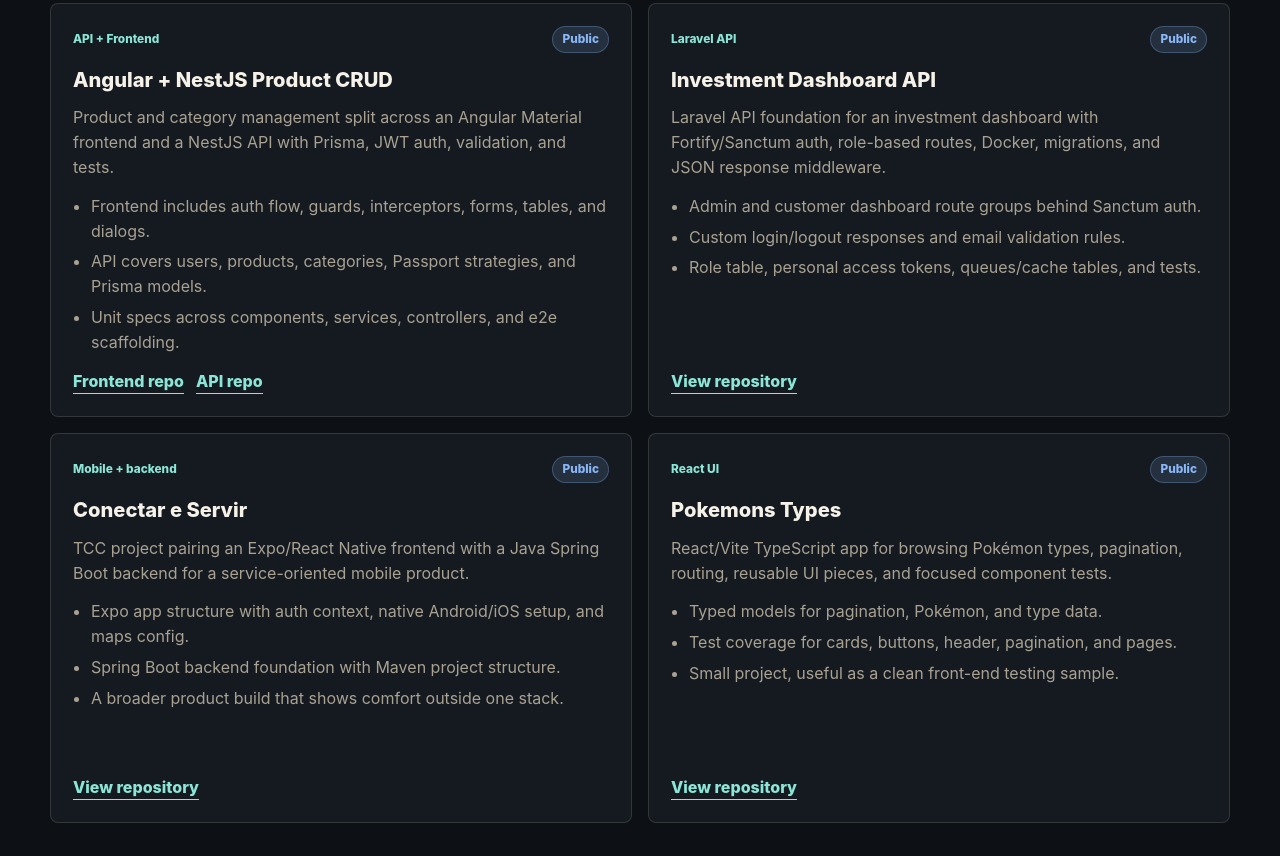
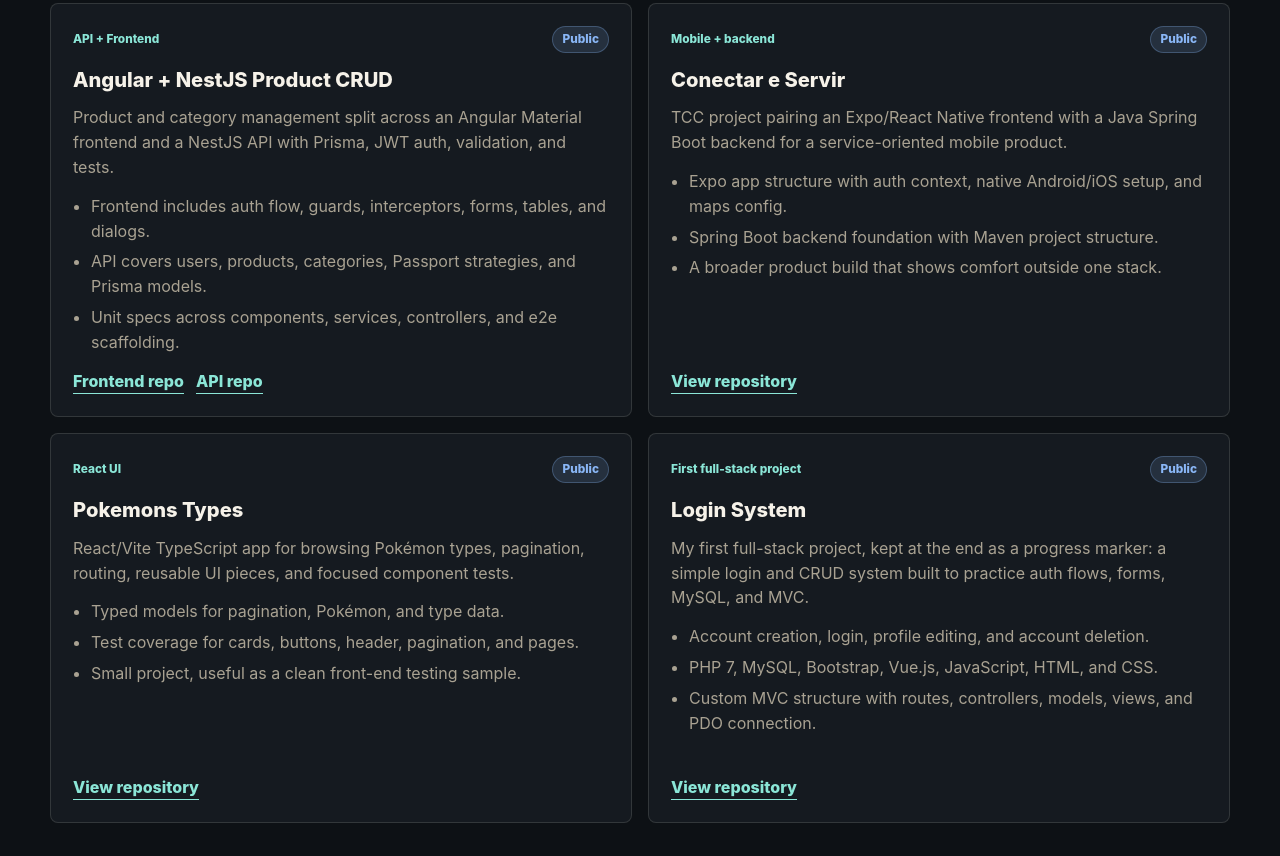
Before and after one commit to marcel0paixao/marcel0paixao.github.io, a plain HTML site: page index.html in a window 1280 px wide. Shown: the part 2764-3620 px from the top of the page. Drawn offline with Linux system fonts and the light colour scheme.

Commit message:
Replace investment dashboard with login system

```diff
--- a/index.html
+++ b/index.html
@@ -305,30 +305,6 @@
 
             <article class="project-card">
               <div class="project-topline">
-                <span class="project-kicker">Laravel API</span>
-                <span class="project-state public" data-i18n="statePublic3">Public</span>
-              </div>
-              <h3>Investment Dashboard API</h3>
-              <p data-i18n="investmentDesc">
-                Laravel API foundation for an investment dashboard with Fortify/Sanctum auth,
-                role-based routes, Docker, migrations, and JSON response middleware.
-              </p>
-              <ul>
-                <li data-i18n="investmentOne">Admin and customer dashboard route groups behind Sanctum auth.</li>
-                <li data-i18n="investmentTwo">Custom login/logout responses and email validation rules.</li>
-                <li data-i18n="investmentThree">Role table, personal access tokens, queues/cache tables, and tests.</li>
-              </ul>
-              <a
-                class="text-link"
-                href="https://github.com/marcel0paixao/investment-dashboard-project-api"
-                data-i18n="repoLink2"
-              >
-                View repository
-              </a>
-            </article>
-
-            <article class="project-card">
-              <div class="project-topline">
                 <span class="project-kicker">Mobile + backend</span>
                 <span class="project-state public" data-i18n="statePublic4">Public</span>
               </div>
@@ -363,6 +339,26 @@
                 <li data-i18n="pokemonThree">Small project, useful as a clean front-end testing sample.</li>
               </ul>
               <a class="text-link" href="https://github.com/marcel0paixao/pokemons-types" data-i18n="repoLink4">
+                View repository
+              </a>
+            </article>
+
+            <article class="project-card">
+              <div class="project-topline">
+                <span class="project-kicker" data-i18n="loginKicker">First full-stack project</span>
+                <span class="project-state public" data-i18n="statePublic6">Public</span>
+              </div>
+              <h3>Login System</h3>
+              <p data-i18n="loginDesc">
+                My first full-stack project, kept at the end as a progress marker: a simple login
+                and CRUD system built to practice auth flows, forms, MySQL, and MVC.
+              </p>
+              <ul>
+                <li data-i18n="loginOne">Account creation, login, profile editing, and account deletion.</li>
+                <li data-i18n="loginTwo">PHP 7, MySQL, Bootstrap, Vue.js, JavaScript, HTML, and CSS.</li>
+                <li data-i18n="loginThree">Custom MVC structure with routes, controllers, models, views, and PDO connection.</li>
+              </ul>
+              <a class="text-link" href="https://github.com/marcel0paixao/login-system" data-i18n="repoLinkLogin">
                 View repository
               </a>
             </article>
--- a/script.js
+++ b/script.js
@@ -64,6 +64,7 @@ const translations = {
     statePublic3: "Public",
     statePublic4: "Public",
     statePublic5: "Public",
+    statePublic6: "Public",
     docuDesc:
       "Full-stack PDF question-answering app with upload, MinIO object storage, text extraction, and LLM answers grounded in the selected document.",
     docuOne: "Express API and React/Vite frontend in a simple monorepo.",
@@ -83,12 +84,6 @@ const translations = {
     angularThree: "Unit specs across components, services, controllers, and e2e scaffolding.",
     frontendRepo: "Frontend repo",
     apiRepo: "API repo",
-    investmentDesc:
-      "Laravel API foundation for an investment dashboard with Fortify/Sanctum auth, role-based routes, Docker, migrations, and JSON response middleware.",
-    investmentOne: "Admin and customer dashboard route groups behind Sanctum auth.",
-    investmentTwo: "Custom login/logout responses and email validation rules.",
-    investmentThree: "Role table, personal access tokens, queues/cache tables, and tests.",
-    repoLink2: "View repository",
     conectarDesc:
       "TCC project pairing an Expo/React Native frontend with a Java Spring Boot backend for a service-oriented mobile product.",
     conectarOne:
@@ -102,6 +97,13 @@ const translations = {
     pokemonTwo: "Test coverage for cards, buttons, header, pagination, and pages.",
     pokemonThree: "Small project, useful as a clean front-end testing sample.",
     repoLink4: "View repository",
+    loginKicker: "First full-stack project",
+    loginDesc:
+      "My first full-stack project, kept at the end as a progress marker: a simple login and CRUD system built to practice auth flows, forms, MySQL, and MVC.",
+    loginOne: "Account creation, login, profile editing, and account deletion.",
+    loginTwo: "PHP 7, MySQL, Bootstrap, Vue.js, JavaScript, HTML, and CSS.",
+    loginThree: "Custom MVC structure with routes, controllers, models, views, and PDO connection.",
+    repoLinkLogin: "View repository",
     stackEyebrow: "How I can help",
     stackTitle: "Practical full-stack engineering",
     capBackendTitle: "Backend systems",
@@ -190,6 +192,7 @@ const translations = {
     statePublic3: "Público",
     statePublic4: "Público",
     statePublic5: "Público",
+    statePublic6: "Público",
     docuDesc:
       "Aplicação full-stack para perguntas sobre PDFs, com upload, armazenamento em MinIO, extração de texto e respostas de LLM baseadas no documento selecionado.",
     docuOne: "API Express e frontend React/Vite em um monorepo simples.",
@@ -209,12 +212,6 @@ const translations = {
     angularThree: "Specs unitários em componentes, services, controllers e base e2e.",
     frontendRepo: "Repo frontend",
     apiRepo: "Repo API",
-    investmentDesc:
-      "Base de API Laravel para dashboard de investimentos com Fortify/Sanctum auth, rotas por papel, Docker, migrations e middleware de resposta JSON.",
-    investmentOne: "Grupos de rotas admin e customer atrás de autenticação Sanctum.",
-    investmentTwo: "Respostas customizadas de login/logout e regras de validação de email.",
-    investmentThree: "Tabela de roles, personal access tokens, filas/cache e testes.",
-    repoLink2: "Ver repositório",
     conectarDesc:
       "Projeto de TCC juntando frontend Expo/React Native e backend Java Spring Boot para um produto mobile orientado a serviços.",
     conectarOne:
@@ -228,6 +225,13 @@ const translations = {
     pokemonTwo: "Testes cobrindo cards, botões, header, paginação e páginas.",
     pokemonThree: "Projeto menor, útil como amostra limpa de testes no front-end.",
     repoLink4: "Ver repositório",
+    loginKicker: "Primeiro projeto full-stack",
+    loginDesc:
+      "Meu primeiro projeto full-stack, mantido no final como marco de evolução: um sistema simples de login e CRUD feito para praticar fluxos de auth, formulários, MySQL e MVC.",
+    loginOne: "Criação de conta, login, edição de perfil e exclusão de conta.",
+    loginTwo: "PHP 7, MySQL, Bootstrap, Vue.js, JavaScript, HTML e CSS.",
+    loginThree: "Estrutura MVC própria com rotas, controllers, models, views e conexão PDO.",
+    repoLinkLogin: "Ver repositório",
     stackEyebrow: "Como posso ajudar",
     stackTitle: "Engenharia full-stack prática",
     capBackendTitle: "Sistemas backend",
```
